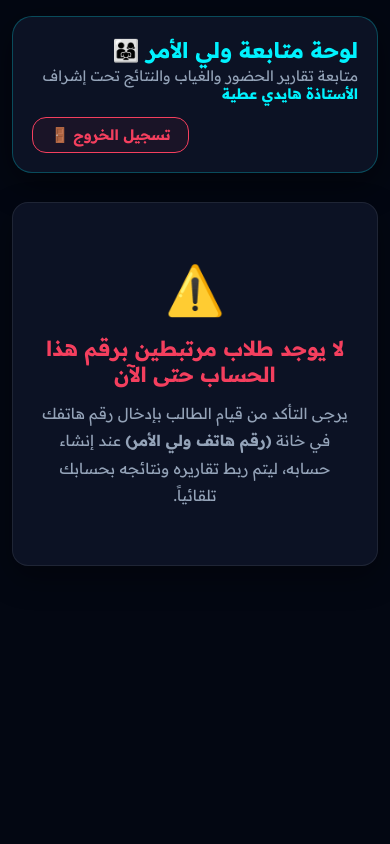
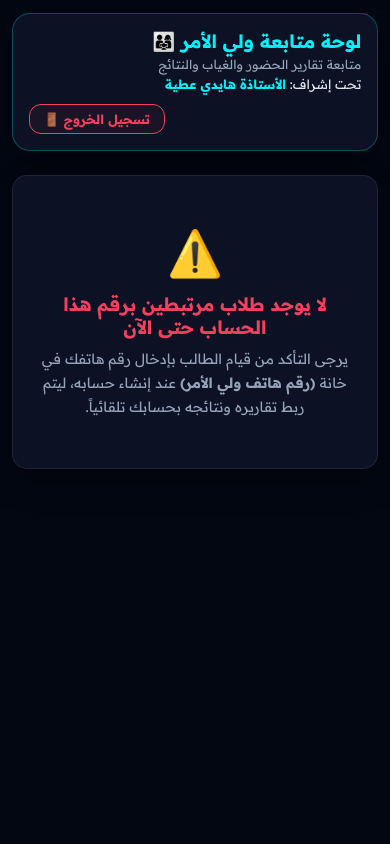
Before and after one commit to AmedAttia2026/Haidy, a Flask app: template templates/parent_dashboard.html in a window 390 px wide. Run offline with Flask 3, Linux system fonts and the light colour scheme; the template is opened without the code that fills it, so the values that code supplies are empty.

Commit message:
Update parent_dashboard.html

```diff
--- a/templates/parent_dashboard.html
+++ b/templates/parent_dashboard.html
@@ -21,8 +21,8 @@
             --text: #ffffff;
             --muted: #94a3b8;
             --font-main: 'Readex Pro', 'Cairo', sans-serif;
-            --radius-lg: 20px;
-            --radius-md: 14px;
+            --radius-lg: 18px;
+            --radius-md: 12px;
         }
 
         * { margin: 0; padding: 0; box-sizing: border-box; font-family: var(--font-main); }
@@ -41,35 +41,58 @@
             align-items: center;
             background: var(--card);
             border: 1px solid rgba(0, 242, 254, 0.25);
-            padding: 1.2rem 2rem;
+            padding: 1.2rem 1.8rem;
             border-radius: var(--radius-lg);
-            margin-bottom: 1.8rem;
+            margin-bottom: 1.5rem;
             box-shadow: 0 10px 35px rgba(0, 0, 0, 0.45);
+        }
+
+        .header-title {
+            display: flex;
+            flex-direction: column;
+            gap: 4px;
         }
 
         .header-title h2 {
             color: var(--cyan);
             font-size: 1.35rem;
             font-weight: 800;
+            white-space: nowrap;
         }
 
-        .header-title p {
+        /* السطر الثاني: الوصف */
+        .header-title .sub-desc {
             color: var(--muted);
-            font-size: 0.9rem;
-            margin-top: 4px;
+            font-size: 0.86rem;
+            white-space: nowrap;
+        }
+
+        /* السطر الثالث: إشراف المعلمة */
+        .header-title .sub-teacher {
+            color: #e2e8f0;
+            font-size: 0.84rem;
+            white-space: nowrap;
+        }
+
+        .prof-name {
+            color: var(--cyan);
+            font-weight: 800;
         }
 
         .btn-logout {
             color: var(--rose);
             text-decoration: none;
             font-weight: 700;
-            font-size: 0.9rem;
-            padding: 8px 18px;
+            font-size: 0.88rem;
+            padding: 8px 16px;
             border: 1px solid var(--rose);
             border-radius: var(--radius-md);
             background: rgba(244, 63, 94, 0.06);
             white-space: nowrap;
             transition: 0.25s ease;
+            display: inline-flex;
+            align-items: center;
+            gap: 4px;
         }
 
         .btn-logout:hover {
@@ -81,8 +104,8 @@
             background: var(--card);
             border: 1px solid rgba(255, 255, 255, 0.08);
             border-radius: var(--radius-lg);
-            padding: 1.8rem;
-            margin-bottom: 2rem;
+            padding: 1.6rem;
+            margin-bottom: 1.5rem;
             box-shadow: 0 12px 30px rgba(0, 0, 0, 0.35);
         }
 
@@ -180,48 +216,97 @@
         .empty-cell {
             text-align: center;
             color: var(--muted);
-            padding: 2rem 1rem;
-            font-size: 0.9rem;
+            padding: 1.8rem 1rem;
+            font-size: 0.85rem;
+            white-space: nowrap;
         }
 
-        @media (max-width: 900px) {
-            body { padding: 1rem 3%; }
+        /* 📱 شاشات الهواتف الذكية */
+        @media (max-width: 768px) {
+            body {
+                padding: 0.8rem 3%;
+            }
 
             header {
                 flex-direction: column;
                 align-items: flex-start;
-                gap: 14px;
-                padding: 1.2rem;
+                gap: 12px;
+                padding: 1rem;
+            }
+
+            .header-title h2 {
+                font-size: 1.15rem;
+            }
+
+            .header-title .sub-desc {
+                font-size: 0.78rem;
+            }
+
+            .header-title .sub-teacher {
+                font-size: 0.8rem;
             }
 
             .btn-logout {
                 align-self: flex-end;
+                padding: 6px 14px;
+                font-size: 0.8rem;
             }
 
             .child-card {
-                padding: 1.2rem;
-                margin-bottom: 1.5rem;
-                border-radius: 16px;
+                padding: 1rem;
+                margin-bottom: 1.2rem;
+                border-radius: 15px;
             }
 
             .child-header {
                 flex-direction: column;
-                align-items: flex-start;
+                align-items: stretch;
                 gap: 10px;
+                padding-bottom: 1rem;
+                margin-bottom: 1rem;
+            }
+
+            .child-info h3 {
+                font-size: 1.08rem;
+            }
+
+            .badges-wrapper {
+                display: flex;
+                flex-direction: row;
+                gap: 6px;
+                width: 100%;
+            }
+
+            .child-badge {
+                flex: 1;
+                justify-content: center;
+                font-size: 0.76rem;
+                padding: 6px 8px;
+                text-align: center;
             }
 
             .child-sections-grid {
                 grid-template-columns: 1fr;
-                gap: 1.2rem;
+                gap: 1.1rem;
             }
 
             .section-box {
-                padding: 1rem 0.8rem;
+                padding: 0.9rem 0.7rem;
+            }
+
+            .section-title {
+                font-size: 0.92rem;
+                margin-bottom: 0.8rem;
             }
 
             th, td {
-                padding: 9px 8px;
-                font-size: 0.84rem;
+                padding: 8px 6px;
+                font-size: 0.8rem;
+            }
+
+            .badge-status {
+                padding: 3px 8px;
+                font-size: 0.75rem;
             }
         }
     </style>
@@ -230,8 +315,12 @@
 
     <header>
         <div class="header-title">
+            <!-- السطر 1 -->
             <h2>لوحة متابعة ولي الأمر 👨‍👩‍👧</h2>
-            <p>متابعة تقارير الحضور والغياب والنتائج تحت إشراف <strong style="color:var(--cyan);">الأستاذة هايدي عطية</strong></p>
+            <!-- السطر 2 -->
+            <p class="sub-desc">متابعة تقارير الحضور والغياب والنتائج</p>
+            <!-- السطر 3 -->
+            <p class="sub-teacher">تحت إشراف: <strong class="prof-name">الأستاذة هايدي عطية</strong></p>
         </div>
         <a href="/logout" class="btn-logout">تسجيل الخروج 🚪</a>
     </header>
@@ -321,18 +412,15 @@
         </div>
     </div>
     {% else %}
-    <div class="child-card" style="text-align:center; padding:3.5rem 1.5rem;">
-        <span style="font-size:3rem; display:block; margin-bottom:1rem;">⚠️</span>
-        <h3 style="color:var(--rose); margin-bottom:0.8rem; font-size:1.3rem;">لا يوجد طلاب مرتبطين برقم هذا الحساب حتى الآن</h3>
-        <p style="color:var(--muted); max-width:550px; margin:0 auto; line-height:1.8; font-size:0.95rem;">
+    <div class="child-card" style="text-align:center; padding:3rem 1.2rem;">
+        <span style="font-size:2.8rem; display:block; margin-bottom:0.8rem;">⚠️</span>
+        <h3 style="color:var(--rose); margin-bottom:0.6rem; font-size:1.15rem;">لا يوجد طلاب مرتبطين برقم هذا الحساب حتى الآن</h3>
+        <p style="color:var(--muted); max-width:500px; margin:0 auto; line-height:1.7; font-size:0.88rem;">
             يرجى التأكد من قيام الطالب بإدخال رقم هاتفك في خانة <strong>(رقم هاتف ولي الأمر)</strong> عند إنشاء حسابه، ليتم ربط تقاريره ونتائجه بحسابك تلقائياً.
         </p>
     </div>
     {% endfor %}
 
-    <!-- ========================================================================= -->
-    <!-- 🔄 المراقبة والتحديث التلقائي اللحظي لشاشة ولي الأمر -->
-    <!-- ========================================================================= -->
     <script>
         let lastParentSignature = "{{ initial_signature }}";
 
```
Also changed, not shown: other parts of templates/parent_dashboard.html (+32 -17 lines).
